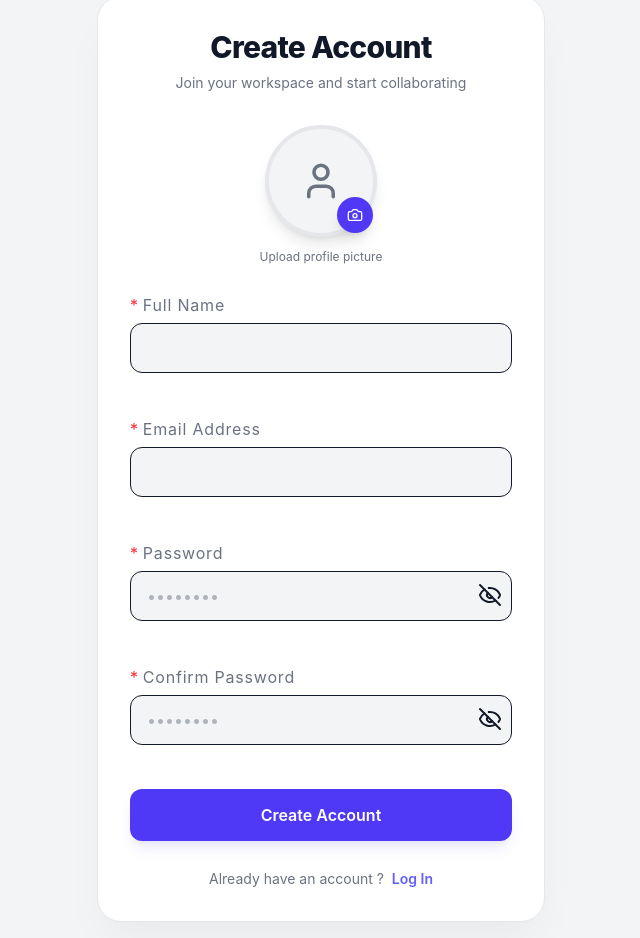
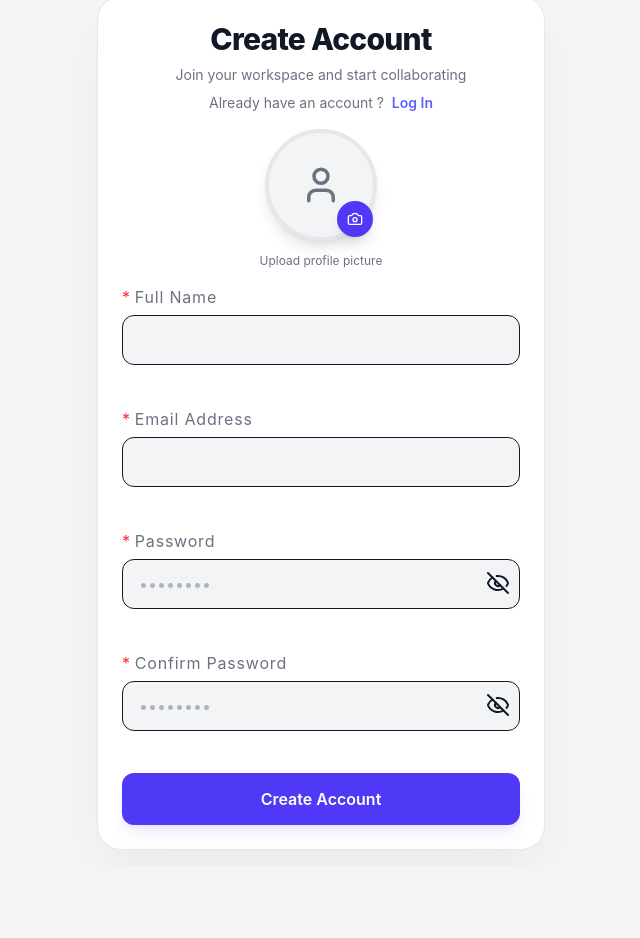
Before and after one commit to randhavevaibhav/JiraClone, a React (Vite) app in the folder apps/web/: page /signup in a window 1280 px wide. Shown: the part 80-1018 px from the top of the page, without its empty margins (319-959 px from the left). After the commit the page ends 946 px from the top, so only its background shows below. Built offline with nearby package versions, Linux system fonts and the light colour scheme.

Commit message:
(cos | fix): cosmetic changes to forms and fixed signup button on home page

```diff
--- a/apps/web/src/pages/Home.tsx
+++ b/apps/web/src/pages/Home.tsx
@@ -4,6 +4,7 @@ import dashBoardDesktopLightImg from '@/assets/images/dashboard-desktop-light.pn
 import dashBoardMobileLightImg from '@/assets/images/dashboard-mobile-light.png';
 import { useTheme } from '@/hooks/useTheme';
 import { Link } from 'react-router-dom';
+import { getLoginPagePath, getsignupPagePath } from '@/utils/getPagePaths';
 
 const DashboardScreenShotImg = () => {
   const { theme } = useTheme();
@@ -31,7 +32,7 @@ const DashboardScreenShotImg = () => {
 
 const HeroSection = () => {
   return (
-    <header className="relative max-w-7xl mx-auto px-6 pt-24 pb-20 text-center flex flex-col items-center">
+    <header className="relative max-w-7xl mx-auto px-6 lg:pt-24 pt-6 pb-20 text-center flex flex-col items-center">
       {/* Subtle Background Glow - adapts color saturation based on theme */}
       <div className="absolute top-0 left-1/2 -translate-x-1/2 w-125 h-125 bg-indigo-500/10 dark:bg-indigo-500/5 blur-[120px] rounded-full pointer-events-none" />
 
@@ -41,7 +42,7 @@ const HeroSection = () => {
       </span>
 
       {/* Main Headline */}
-      <h1 className="text-5xl md:text-7xl font-extrabold tracking-tight max-w-4xl leading-tight bg-linear-to-b from-(--text-primary) to-(--text-secondary) bg-clip-text text-transparent">
+      <h1 className="text-4xl md:text-7xl font-extrabold tracking-tight max-w-4xl leading-tight bg-linear-to-b from-(--text-primary) to-(--text-secondary) bg-clip-text text-transparent">
         Move fast. Stay aligned. Build better products.
       </h1>
 
@@ -54,14 +55,18 @@ const HeroSection = () => {
       {/* Hero Actions */}
       <div className="mt-10 flex flex-col sm:flex-row gap-4 justify-center items-center w-full sm:w-auto">
         <Link
-          to={'/login'}
-          className="self-center w-full sm:w-auto px-8 py-4 bg-indigo-600 hover:bg-indigo-500 text-white font-semibold rounded-xl shadow-lg shadow-indigo-600/20 transition-all active:scale-[0.98] cursor-pointer"
+          to={getLoginPagePath()}
+          className="self-center w-full sm:w-auto px-8 py-4 bg-indigo-600 hover:bg-indigo-500 text-white font-semibold rounded-xl shadow-lg hover:shadow-indigo-600/20 transition-all active:scale-[0.98] cursor-pointer"
         >
           Log in
         </Link>
-        <button className="self-center w-full sm:w-auto px-8 py-4 bg-(--bg-secondary) hover:opacity-90 text-(--text-primary) font-semibold rounded-xl border border-(--border-color) transition-all cursor-pointer">
+         <Link
+          to={getsignupPagePath()}
+          className="self-center border border-(--border-color) w-full sm:w-auto px-8 py-4 bg-(--bg-secondary) text-(--text-primary) font-semibold rounded-xl shadow-lg hover:shadow-indigo-600/20 transition-all active:scale-[0.98] cursor-pointer"
+        >
           Sign up
-        </button>
+        </Link>
+
       </div>
 
       {/* App Preview Mockup */}
--- a/apps/web/src/pages/LogInPage.tsx
+++ b/apps/web/src/pages/LogInPage.tsx
@@ -38,7 +38,7 @@ const LoginForm = () => {
     }
   };
   return (
-    <div className="w-full max-w-md p-8 rounded-2xl border border-(--border-color) bg-(--bg-secondary) shadow-xl transition-all duration-300 mx-auto lg:my-8 my-2">
+    <div className="w-full max-w-md lg:p-8 p-4 rounded-2xl border border-(--border-color) bg-(--bg-secondary) shadow-xl transition-all duration-300 mx-auto lg:my-8 my-2">
       {/* Header */}
       <div className="text-center mb-8">
         <h2 className="text-3xl font-extrabold tracking-tight text-(--text-primary)">
--- a/apps/web/src/pages/SignupPage.tsx
+++ b/apps/web/src/pages/SignupPage.tsx
@@ -14,8 +14,8 @@ import { getLoginPagePath } from '@/utils/getPagePaths';
 export default function SignUpPage() {
   const [isSigningUp, setIsSigningUp] = useState(false);
   const [profilePreview, setProfilePreview] = useState<{
-    profilePreviewURL:string;
-    imageFile:File;
+    profilePreviewURL: string;
+    imageFile: File;
   } | null>(null);
 
   const formMethods = useForm<SignUpFormData>({
@@ -28,15 +28,14 @@ export default function SignUpPage() {
     },
   });
 
-
   const handleProfileChange = async (
     e: React.ChangeEvent<HTMLInputElement>,
   ) => {
     const files = e.target.files?.[0];
     if (!files) return;
     setProfilePreview({
-        profilePreviewURL:URL.createObjectURL(files),
-        imageFile:files
+      profilePreviewURL: URL.createObjectURL(files),
+      imageFile: files,
     });
   };
 
@@ -76,7 +75,6 @@ export default function SignUpPage() {
 
       // API call here
       // await signup(formData);
-
     } catch (error) {
       console.log(error);
     } finally {
@@ -88,10 +86,10 @@ export default function SignUpPage() {
     <div className="min-h-screen w-full flex items-center justify-center p-4 bg-(--bg-primary)">
       <div
         className="w-full max-w-md rounded-3xl border border-(--border-color)
-        bg-(--bg-secondary) shadow-2xl shadow-black/5 p-8"
+        bg-(--bg-secondary) shadow-2xl shadow-black/5 lg:p-6 p-4"
       >
         {/* Header */}
-        <div className="text-center mb-8">
+        <div className="text-center mb-4">
           <h1 className="text-3xl font-extrabold tracking-tight text-(--text-primary)">
             Create Account
           </h1>
@@ -99,10 +97,22 @@ export default function SignUpPage() {
           <p className="mt-2 text-sm text-(--text-secondary)">
             Join your workspace and start collaborating
           </p>
+          <div className="mt-2 text-center">
+            <p className="text-sm text-(--text-secondary)">
+              Already have an account&nbsp;?&nbsp;&nbsp;
+              <Link
+                to={getLoginPagePath()}
+                className="text-indigo-500 hover:text-indigo-400
+              font-semibold transition-colors cursor-pointer "
+              >
+                Log In
+              </Link>
+            </p>
+          </div>
         </div>
 
         {/* Profile Upload */}
-        <div className="flex flex-col items-center mb-7">
+        <div className="flex flex-col items-center mb-4">
           <div className="relative group">
             <div
               className="w-28 h-28 rounded-full overflow-hidden
@@ -147,14 +157,13 @@ export default function SignUpPage() {
           <p className="mt-3 text-xs text-(--text-secondary)">
             Upload profile picture
           </p>
-
         </div>
 
         {/* Form */}
         <FormProvider {...formMethods}>
           <form
             onSubmit={formMethods.handleSubmit(onSubmit)}
-            className="space-y-4"
+            className="space-y-3.5"
             noValidate
           >
             <FormField
@@ -189,26 +198,12 @@ export default function SignUpPage() {
               type="submit"
               isLoading={isSigningUp}
               loadingText="Creating account..."
-              className="mt-2"
+              className="mt-1"
             >
               Create Account
             </LoadingButton>
           </form>
         </FormProvider>
-
-        {/* Footer */}
-        <div className="mt-7 text-center">
-          <p className="text-sm text-(--text-secondary)">
-            Already have an account&nbsp;?&nbsp;&nbsp;
-            <Link
-              to={getLoginPagePath()}
-              className="text-indigo-500 hover:text-indigo-400
-              font-semibold transition-colors cursor-pointer"
-            >
-              Log In
-            </Link>
-          </p>
-        </div>
       </div>
     </div>
   );
```
